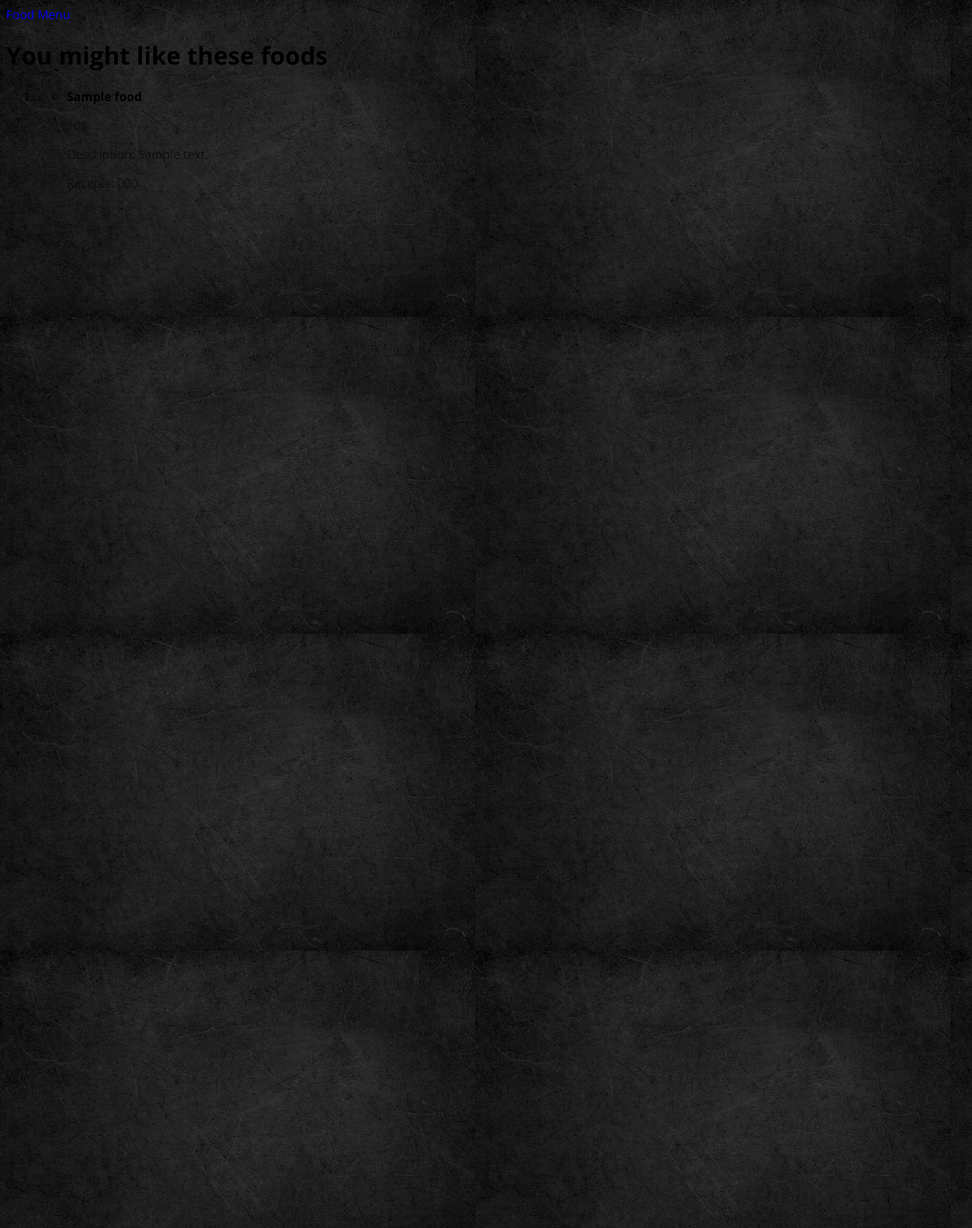
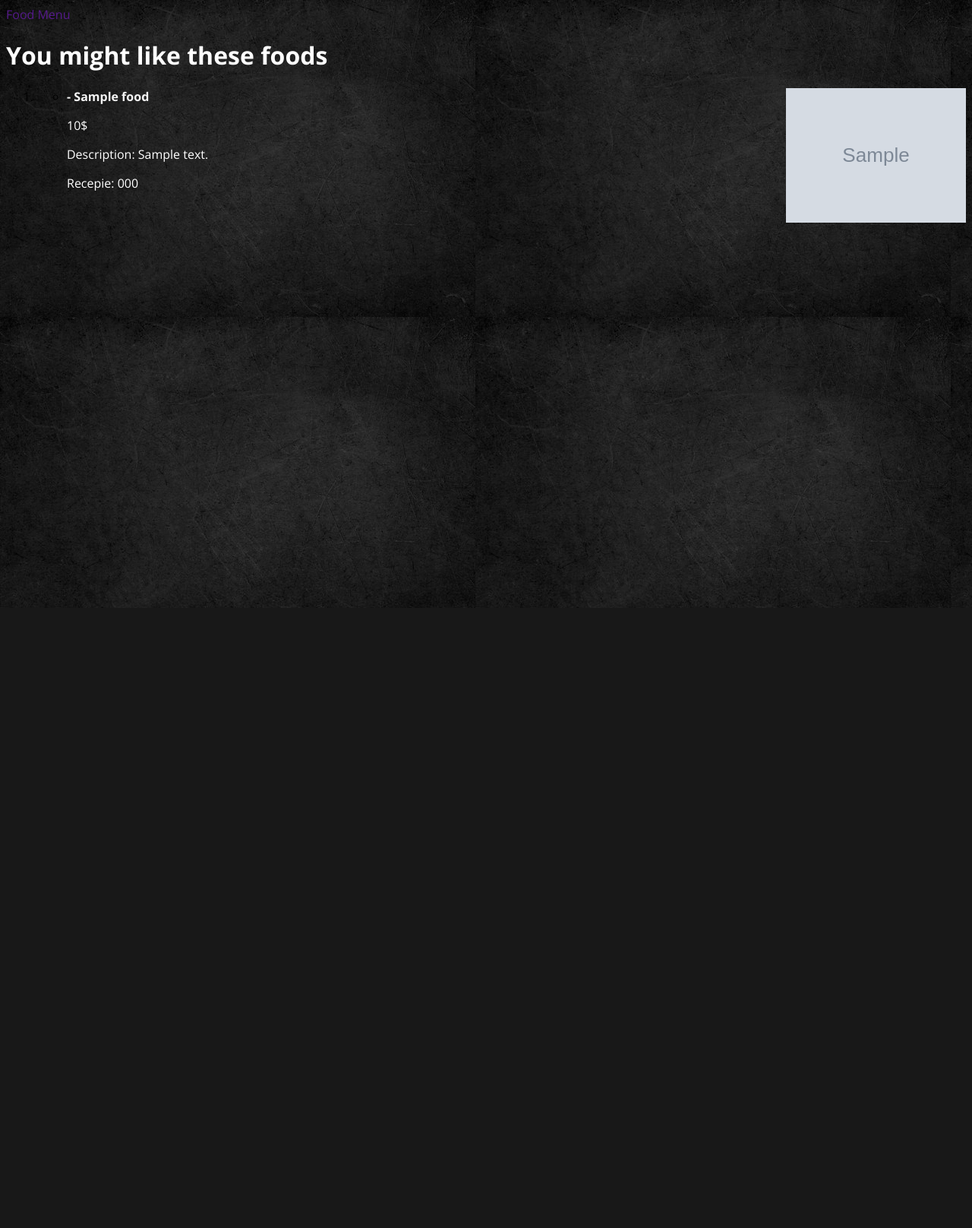
Before and after one commit to bishalkharel/food_app, a Django app: template eatfood/templates/show_items.html in a window 1280 px wide. Shown: the whole page at 76% size. After the commit the page ends 800 px from the top, so only its background shows below. Run offline with Django 4.2, Linux system fonts and the light colour scheme; the template is opened without the code that fills it: most values are stand-ins (such as "Sample title", 1, 10 or a date in 2020); grey boxes marked "Sample" are stand-in pictures; some libraries are stand-ins or nearby versions.

Commit message:
final project

```diff
--- a/eatfood/eatfood/settings.py
+++ b/eatfood/eatfood/settings.py
@@ -8,6 +8,11 @@ BASE_DIR = Path(__file__).resolve().parent.parent
 
 LOGIN_REDIRECT_URL = 'home'
 LOGOUT_REDIRECT_URL = 'home'
+MEDIA_ROOT= BASE_DIR /"templates/images"
+MEDIA_URL="/media/"
+STATICFILES_DIRS=[BASE_DIR/"templates"]
+STATIC_URL="/static/"
+STATIC_ROOT=BASE_DIR  / "assets"
 
 # Quick-start development settings - unsuitable for production
 # See https://docs.djangoproject.com/en/4.0/howto/deployment/checklist/
--- a/eatfood/eatfood/urls.py
+++ b/eatfood/eatfood/urls.py
@@ -1,7 +1,11 @@
-
+from statistics import median
+from xml.dom.minidom import Document
+from django.conf import settings
+from django.conf.urls.static import static
 from django.contrib import admin
 from django.urls import path,include
 from django.views.generic.base import TemplateView
+from eatfood.settings import MEDIA_ROOT, MEDIA_URL
 from food_recomender import views
 
 
@@ -11,4 +15,5 @@ urlpatterns = [
     path('', TemplateView.as_view(template_name='home.html'), name='home'),
     path('selectcategory/',views.assign_category),
     path('showitems/',views.show_relatives_items)
-]
+
+]+ static(settings.MEDIA_URL,document_root=settings.MEDIA_ROOT)+static(settings.STATIC_URL,document_root=settings.STATIC_ROOT)
--- a/eatfood/food_recomender/models.py
+++ b/eatfood/food_recomender/models.py
@@ -12,6 +12,7 @@ class FoodProduct(models.Model):
     recepie=models.TextField(max_length=300)
     description=models.CharField(max_length=200)
     price=models.IntegerField()
+    image=models.ImageField()
     category=models.ForeignKey(Category,on_delete=models.CASCADE,blank=True, null=True,related_name="food")
 
     def __str__(self):
@@ -20,7 +21,8 @@ class FoodProduct(models.Model):
 
 class Person(AbstractUser):
     name=models.CharField(max_length=20)
-    categories=models.ManyToManyField(Category)
+
+    categories=models.ManyToManyField(Category,related_name="category")
 
     def __str__(self):
         return self.name
--- a/eatfood/food_recomender/views.py
+++ b/eatfood/food_recomender/views.py
@@ -14,6 +14,12 @@ def assign_category(request):
             for category in form.cleaned_data.get("categories"):
                 foods.extend(category.food.all())
             return render(request,'show_items.html',{"foods":foods})
+    if request.user.categories.exists():
+        foods = []
+        for category in request.user.categories.all():
+            foods.extend(category.food.all())
+        return render(request,'show_items.html',{"foods":foods})
+
     form=CreatePersonForm()
     return render(request, "selectcategory.html", {"form": form})
 
--- a/eatfood/templates/selectcategory.html
+++ b/eatfood/templates/selectcategory.html
@@ -5,7 +5,7 @@
 
 {% block content %}
 {% if user.is_authenticated %}
-  Hi {{ user.username }}!
+ <h3<b> Hi {{ user.username }}!</b></h3>
   <br>
   <br>
 <form method="post">
--- a/eatfood/templates/show_items.html
+++ b/eatfood/templates/show_items.html
@@ -1,4 +1,4 @@
-
+{%  load static    %}
 <!doctype html>
 <html lang="en">
   <head>
@@ -11,42 +11,54 @@
     <script src="https://cdn.jsdelivr.net/npm/popper.js@1.16.0/dist/umd/popper.min.js" integrity="sha384-Q6E9RHvbIyZFJoft+2mJbHaEWldlvI9IOYy5n3zV9zzTtmI3UksdQRVvoxMfooAo" crossorigin="anonymous"></script>
     <script src="https://stackpath.bootstrapcdn.com/bootstrap/4.4.1/js/bootstrap.min.js" integrity="sha384-wfSDF2E50Y2D1uUdj0O3uMBJnjuUD4Ih7YwaYd1iqfktj0Uod8GCExl3Og8ifwB6" crossorigin="anonymous"></script>
     <style type="text/css">
-      body {
-    background-image: url('use_background.jpg');
+
+body {
+    background-image: url({% static 'use_background.jpg'  %});
     font-family: "Open Sans", -apple-system, BlinkMacSystemFont, "Segoe UI", Roboto, "Helvetica Neue", Arial, "Noto Sans", sans-serif, "Apple Color Emoji", "Segoe UI Emoji", "Segoe UI Symbol", "Noto Color Emoji";
-    background-color: #fff;
-    height: 200vh;
     position: relative;
             }
 
-  p {
-    color: rgba(10, 10, 10, 0.808);
+p {
+    color: white;
     font-weight: 300; }
+h1{
+  color:white;
+}
+b{
+  color:whitesmoke;
+}
 
-  a {
+a {
     -webkit-transition: .3s all ease;
     -o-transition: .3s all ease;
     transition: .3s all ease; }
     a, a:hover {
       text-decoration: none !important; }
+.floatRight{
+  float:right;clear:right;
+  margin-left:20px
+}
+    </style>
 
-    </style>
   </head>
           <div class="site-logo">
-            <a href="/index.html" class="font-weight-bold text-white">Food Menu</a>
+            <a href="" class="font-weight-bold text-white">Food Menu</a>
           </div>
       {% block content %}
 <h1>You might like these foods</h1>
 <ol>
 {% for i in foods   %}
-   <li>
+<div>
+  <li>
      <ul>
-       <li><b>{{i.food_name}}</b></li>
+       <li><b>-</b> <b>{{i.food_name}}</b><img  src={{i.image.url}} style="width: 20%; height: 30%;" class="floatRight"></li>
        <p>{{i.price}}$</p>
        <p>Description:     {{i.description}}</p>
-       <p>Recepie:         {{i.recepie}}</p>
+       <p>Recepie:         {{i.recepie|safe}}</p>
      </ul>
-   </li>
+     <br><br><br>
+   </li><br><br><br>
+</div>
 {% endfor  %}
 </ol>
 {% endblock %}
```
Also changed, not shown: eatfood/biswash_blog.jpg (added), eatfood/db.sqlite3, eatfood/food_recomender/migrations/0001_initial.py, eatfood/send_hariii.png (added), eatfood/send_hariii_XXxTZd5.png (added), eatfood/templates/images/burger_image.jpg (added), eatfood/templates/images/butter_chicken_image.jpg (added), eatfood/templates/images/butter_chicken_image_7TgSA1O.jpg (added), eatfood/templates/images/chomein.jpg (added), eatfood/templates/images/daal_bhat_image.jpg (added), eatfood/templates/send_hariii.png (added).
